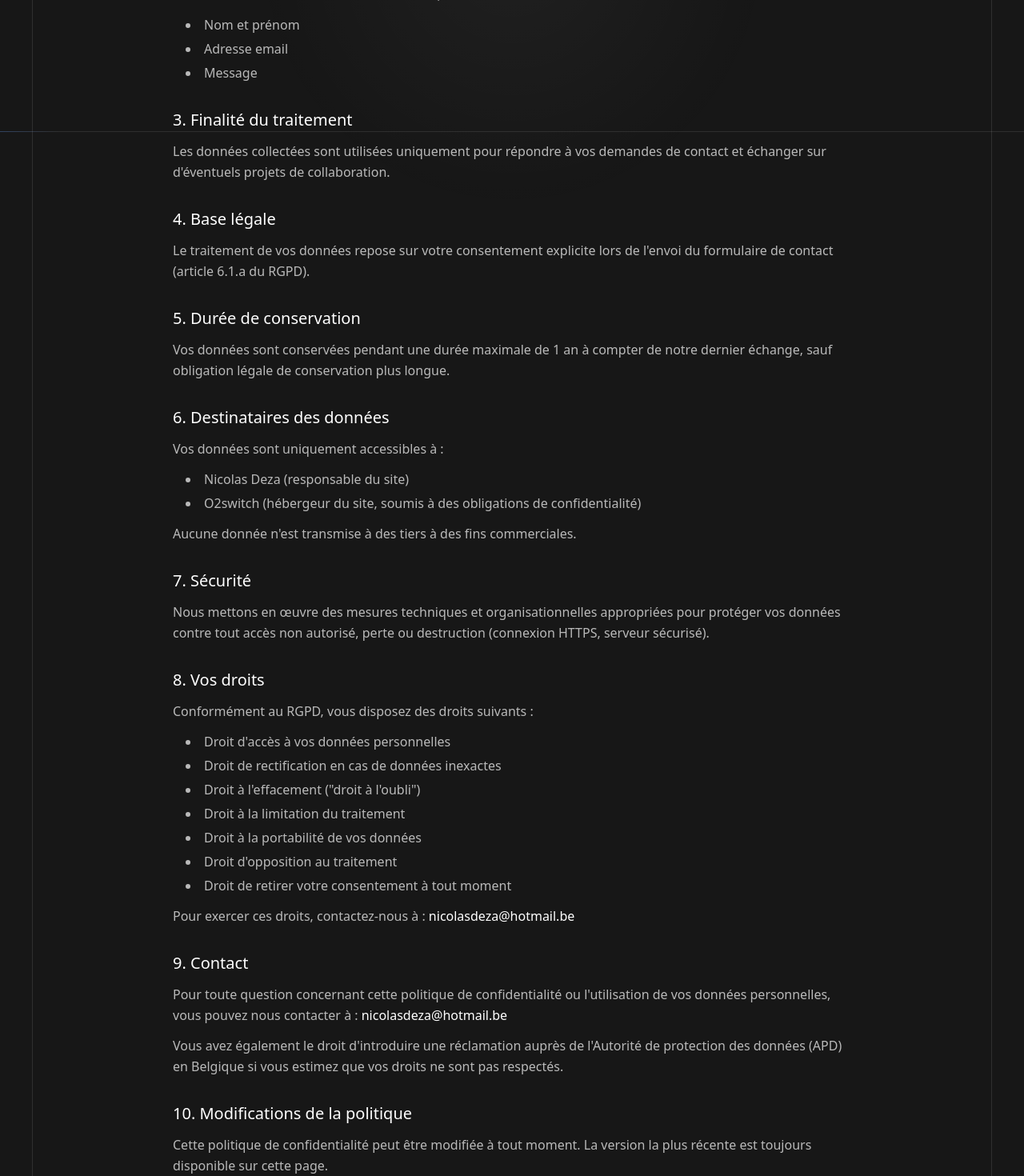
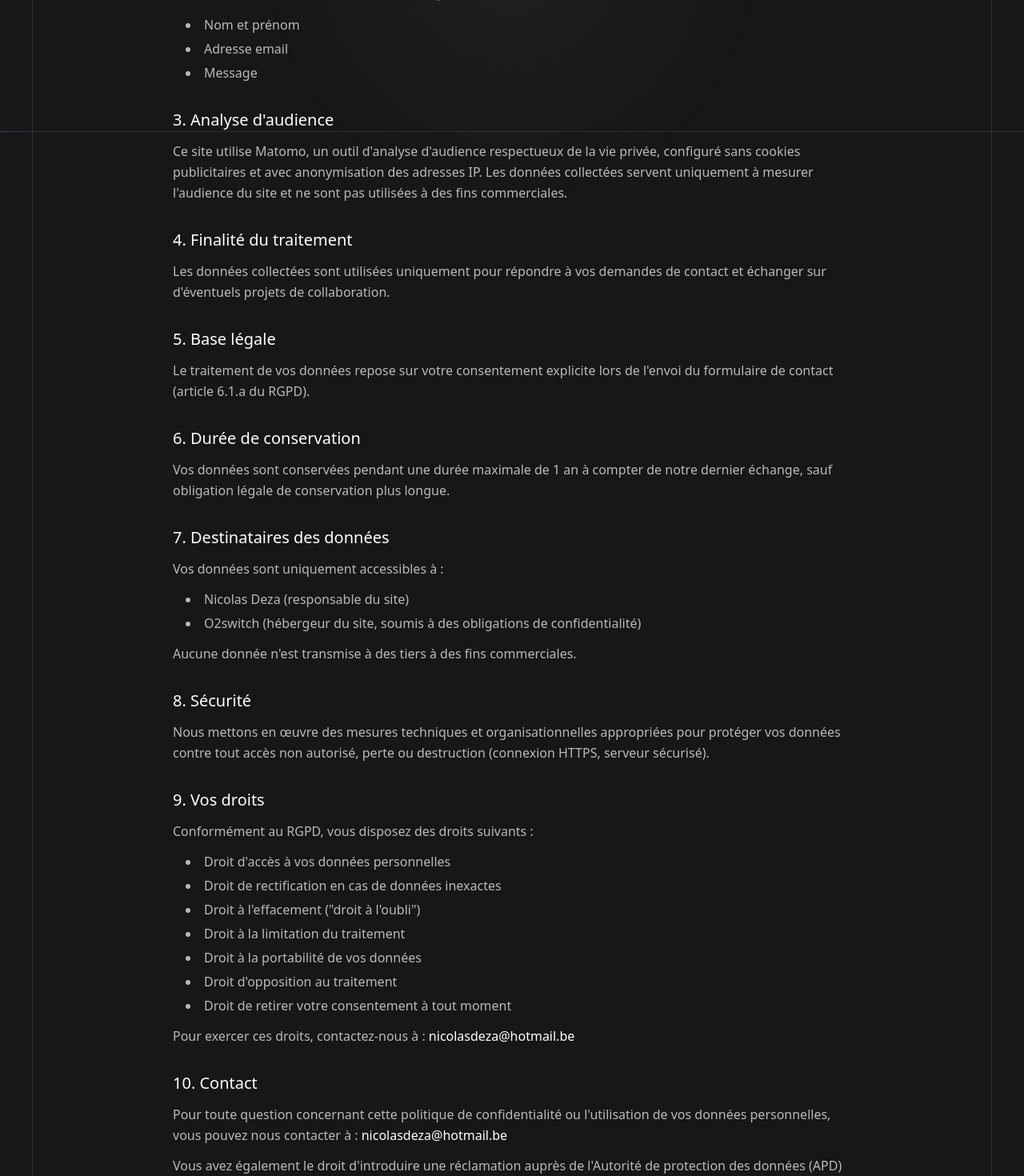
Before and after one commit to NicolasDeza/portfolio, a Nuxt app: page /politique-confidentialite in a window 1280 px wide. Shown: the part 460-1930 px from the top of the page at 80% size. Built offline with nearby package versions, Linux system fonts and the light colour scheme; a web font is replaced by a local one.

Commit message:
Ajout texte page politiuqe conf

```diff
--- a/app/pages/politique-confidentialite.vue
+++ b/app/pages/politique-confidentialite.vue
@@ -53,10 +53,24 @@ useSeoMeta({
           </ul>
         </div>
 
-        <!-- 3. Finalité -->
+        <!-- 3. Analyse d'audience -->
         <div>
           <h2 class="text-xl font-medium text-white mb-3">
-            3. Finalité du traitement
+            3. Analyse d'audience
+          </h2>
+          <p>
+            Ce site utilise Matomo, un outil d'analyse d'audience respectueux de
+            la vie privée, configuré sans cookies publicitaires et avec
+            anonymisation des adresses IP. Les données collectées servent
+            uniquement à mesurer l'audience du site et ne sont pas utilisées à
+            des fins commerciales.
+          </p>
+        </div>
+
+        <!-- 4. Finalité -->
+        <div>
+          <h2 class="text-xl font-medium text-white mb-3">
+            4. Finalité du traitement
           </h2>
           <p>
             Les données collectées sont utilisées uniquement pour répondre à vos
@@ -65,19 +79,19 @@ useSeoMeta({
           </p>
         </div>
 
-        <!-- 4. Base légale -->
+        <!-- 5. Base légale -->
         <div>
-          <h2 class="text-xl font-medium text-white mb-3">4. Base légale</h2>
+          <h2 class="text-xl font-medium text-white mb-3">5. Base légale</h2>
           <p>
             Le traitement de vos données repose sur votre consentement explicite
             lors de l'envoi du formulaire de contact (article 6.1.a du RGPD).
           </p>
         </div>
 
-        <!-- 5. Durée -->
+        <!-- 6. Durée -->
         <div>
           <h2 class="text-xl font-medium text-white mb-3">
-            5. Durée de conservation
+            6. Durée de conservation
           </h2>
           <p>
             Vos données sont conservées pendant une durée maximale de 1 an à
@@ -86,10 +100,10 @@ useSeoMeta({
           </p>
         </div>
 
-        <!-- 6. Destinataires -->
+        <!-- 7. Destinataires -->
         <div>
           <h2 class="text-xl font-medium text-white mb-3">
-            6. Destinataires des données
+            7. Destinataires des données
           </h2>
           <p class="mb-3">Vos données sont uniquement accessibles à :</p>
           <ul class="list-disc list-inside space-y-1 ml-4">
@@ -104,9 +118,9 @@ useSeoMeta({
           </p>
         </div>
 
-        <!-- 7. Sécurité -->
+        <!-- 8. Sécurité -->
         <div>
-          <h2 class="text-xl font-medium text-white mb-3">7. Sécurité</h2>
+          <h2 class="text-xl font-medium text-white mb-3">8. Sécurité</h2>
           <p>
             Nous mettons en œuvre des mesures techniques et organisationnelles
             appropriées pour protéger vos données contre tout accès non
@@ -114,9 +128,9 @@ useSeoMeta({
           </p>
         </div>
 
-        <!-- 8. Vos droits -->
+        <!-- 9. Vos droits -->
         <div>
-          <h2 class="text-xl font-medium text-white mb-3">8. Vos droits</h2>
+          <h2 class="text-xl font-medium text-white mb-3">9. Vos droits</h2>
           <p class="mb-3">
             Conformément au RGPD, vous disposez des droits suivants :
           </p>
@@ -140,9 +154,9 @@ useSeoMeta({
           </p>
         </div>
 
-        <!-- 9. Contact -->
+        <!-- 10. Contact -->
         <div>
-          <h2 class="text-xl font-medium text-white mb-3">9. Contact</h2>
+          <h2 class="text-xl font-medium text-white mb-3">10. Contact</h2>
           <p>
             Pour toute question concernant cette politique de confidentialité ou
             l'utilisation de vos données personnelles, vous pouvez nous
@@ -161,10 +175,10 @@ useSeoMeta({
           </p>
         </div>
 
-        <!-- 10. Modifications -->
+        <!-- 11. Modifications -->
         <div>
           <h2 class="text-xl font-medium text-white mb-3">
-            10. Modifications de la politique
+            11. Modifications de la politique
           </h2>
           <p>
             Cette politique de confidentialité peut être modifiée à tout moment.
```
